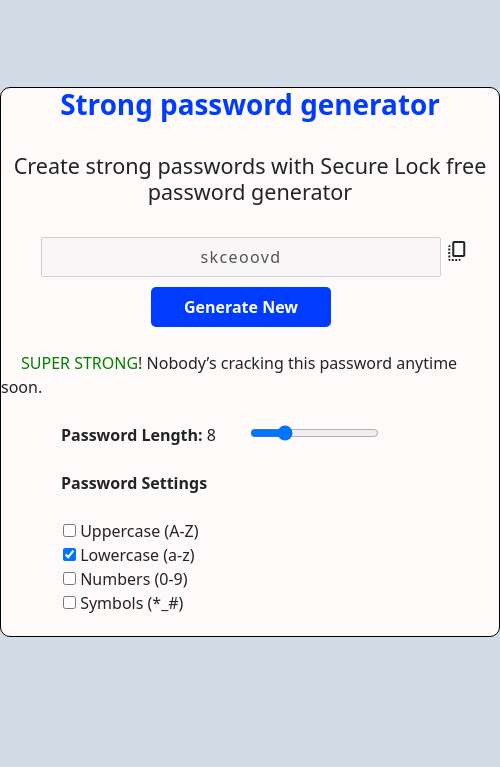
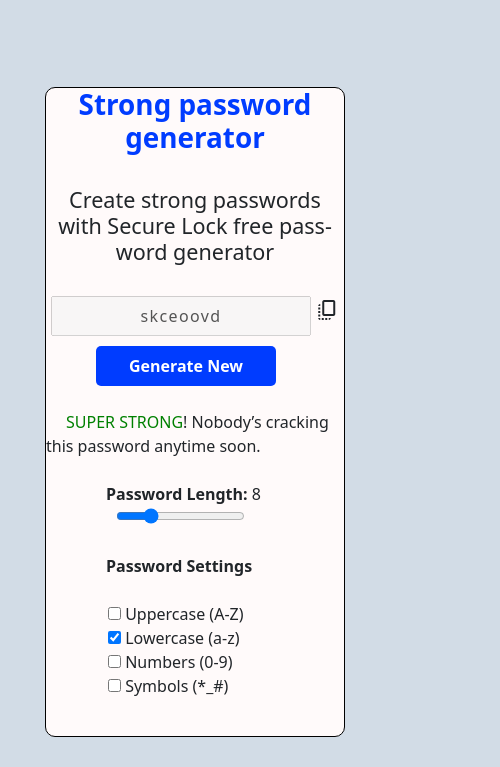
Before and after one commit to SAJUSAJADH/PasswordGenerator, a plain HTML site: page index.html in a window 390 px wide. Shown: the part 77-844 px from the top of the page, 500 px wide, since content can reach past the window. Drawn offline with nearby package versions, Linux system fonts and the light colour scheme.

Commit message:
Update index.css

```diff
--- a/index.css
+++ b/index.css
@@ -68,14 +68,21 @@ h4{
 }
 @media(max-width:992px){
     .generator{
-        width:500px;
-        height:550px;
+        width:300px;
+        height:650px;
     }
     .btns{
-        margin-left: 150px;
+        margin-left: 50px;
         margin-top: 10px;
+    }
+    #text{
+        width:260px;
+        margin-left: 5px;
     }
     .span{
         margin-left: 20px;
     }
+    #range{
+        margin-left: 70px;
+    }
 }
```
